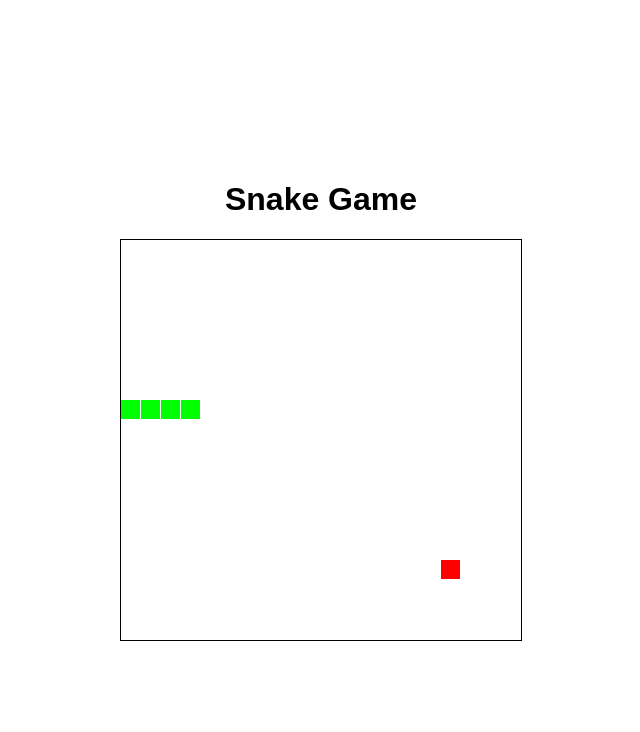
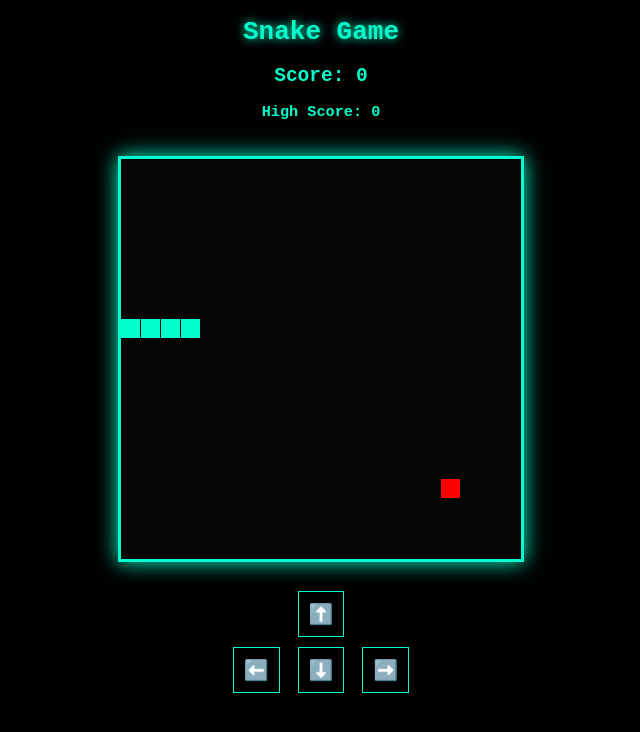
Before and after one commit to simaloibranice-boop/Snake-Game, a plain HTML site: page index.html in a window 1280 px wide. Shown: the whole page, without its empty margins (319-959 px from the left). Drawn offline with Linux system fonts and the light colour scheme.

Commit message:
Upgraded snake game with levels and leaderboard

```diff
--- a/index.html
+++ b/index.html
@@ -1,25 +1,28 @@
 <!DOCTYPE html>
 <html>
+
 <head>
   <title>Snake Game</title>
-        <style>
-            body {
-                display: flex;
-                flex-direction: column;
-                align-items: center;
-                justify-content: center;
-                height: 100vh;
-                margin: 0;
-                font-family: Arial, sans-serif;
-            }
-            #gameCanvas {
-                border: 1px solid #000;
-            }
-        </style>
+  <link rel="stylesheet" href="style.css">
 </head>
+
 <body>
+
 <h1>Snake Game</h1>
+
+<h2 id="score">Score: 0</h2>
+<h3 id="highscore"></h3>
+
 <canvas id="gameCanvas" width="400" height="400"></canvas>
+
+<div class="controls">
+<button onclick="move('up')">⬆️</button><br>
+<button onclick="move('left')">⬅️</button>
+<button onclick="move('down')">⬇️</button>
+<button onclick="move('right')">➡️</button>
+</div>
+
 <script src="script.js"></script>
+
 </body>
 </html>
--- a/script.js
+++ b/script.js
@@ -4,105 +4,150 @@ const ctx = canvas.getContext("2d")
 const grid = 20
 let count = 0
 
+let score = 0
+let speed = 4
+
+let highScore = localStorage.getItem("highscore") || 0
+document.getElementById("highscore").innerText = "High Score: " + highScore
+
+let eatSound = new Audio("sounds/eat.wav")
+let gameOverSound = new Audio("sounds/gameover.wav")
+
 let snake = {
-  x: 160,
-  y: 160,
-  dx: grid,
-  dy: 0,
-  cells: [],
-  maxCells: 4
+x:160,
+y:160,
+dx:grid,
+dy:0,
+cells:[],
+maxCells:4
 }
 
 let apple = {
-  x: 320,
-  y: 320
+x:320,
+y:320
 }
 
-function getRandomInt(min, max) {
-  return Math.floor(Math.random() * (max - min)) + min
+function getRandomInt(min,max){
+return Math.floor(Math.random()*(max-min))+min
 }
 
-function loop() {
+function loop(){
 
 requestAnimationFrame(loop)
 
-  if (++count < 4) return
-  count = 0
+if(++count < speed) return
+count=0
 
 ctx.clearRect(0,0,canvas.width,canvas.height)
 
 snake.x += snake.dx
 snake.y += snake.dy
 
-  if (snake.x < 0) snake.x = canvas.width - grid
-  else if (snake.x >= canvas.width) snake.x = 0
+if(snake.x < 0) snake.x = canvas.width-grid
+else if(snake.x >= canvas.width) snake.x = 0
 
-  if (snake.y < 0) snake.y = canvas.height - grid
-  else if (snake.y >= canvas.height) snake.y = 0
+if(snake.y < 0) snake.y = canvas.height-grid
+else if(snake.y >= canvas.height) snake.y = 0
 
-  snake.cells.unshift({x: snake.x, y: snake.y})
+snake.cells.unshift({x:snake.x,y:snake.y})
 
-  if (snake.cells.length > snake.maxCells) {
+if(snake.cells.length > snake.maxCells){
 snake.cells.pop()
 }
 
-  ctx.fillStyle = "red"
-  ctx.fillRect(apple.x, apple.y, grid-1, grid-1)
+ctx.fillStyle="red"
+ctx.fillRect(apple.x,apple.y,grid-1,grid-1)
 
-  ctx.fillStyle = "lime"
+ctx.fillStyle="#00ffcc"
 
-  snake.cells.forEach(function(cell, index){
+snake.cells.forEach(function(cell,index){
 
-    ctx.fillRect(cell.x, cell.y, grid-1, grid-1)
+ctx.fillRect(cell.x,cell.y,grid-1,grid-1)
 
-    if (cell.x === apple.x && cell.y === apple.y) {
+if(cell.x===apple.x && cell.y===apple.y){
+
 snake.maxCells++
+score++
 
-      apple.x = getRandomInt(0,20) * grid
-      apple.y = getRandomInt(0,20) * grid
+eatSound.play()
+
+document.getElementById("score").innerText="Score: "+score
+
+if(score % 5 === 0){
+speed++
 }
 
-    for (let i = index + 1; i < snake.cells.length; i++) {
-
-      if (cell.x === snake.cells[i].x &&
-          cell.y === snake.cells[i].y) {
-
-        snake.x = 160
-        snake.y = 160
-        snake.cells = []
-        snake.maxCells = 4
-        snake.dx = grid
-        snake.dy = 0
-
-        apple.x = getRandomInt(0,20) * grid
-        apple.y = getRandomInt(0,20) * grid
-      }
-    }
-  })
+apple.x = getRandomInt(0,20)*grid
+apple.y = getRandomInt(0,20)*grid
 }
 
-document.addEventListener("keydown", function(e){
+for(let i=index+1;i<snake.cells.length;i++){
 
-  if (e.which === 37 && snake.dx === 0) {
-    snake.dx = -grid
-    snake.dy = 0
+if(cell.x===snake.cells[i].x && cell.y===snake.cells[i].y){
+
+gameOverSound.play()
+
+if(score > highScore){
+localStorage.setItem("highscore",score)
 }
 
-  else if (e.which === 38 && snake.dy === 0) {
-    snake.dy = -grid
-    snake.dx = 0
+alert("Game Over! Score: "+score)
+location.reload()
+
 }
 
-  else if (e.which === 39 && snake.dx === 0) {
-    snake.dx = grid
-    snake.dy = 0
-  }
-
-  else if (e.which === 40 && snake.dy === 0) {
-    snake.dy = grid
-    snake.dx = 0
 }
 
 })
 
+}
+
+document.addEventListener("keydown",function(e){
+
+if(e.which===37 && snake.dx===0){
+snake.dx=-grid
+snake.dy=0
+}
+
+else if(e.which===38 && snake.dy===0){
+snake.dy=-grid
+snake.dx=0
+}
+
+else if(e.which===39 && snake.dx===0){
+snake.dx=grid
+snake.dy=0
+}
+
+else if(e.which===40 && snake.dy===0){
+snake.dy=grid
+snake.dx=0
+}
+
+})
+
+function move(dir){
+
+if(dir==="left" && snake.dx===0){
+snake.dx=-grid
+snake.dy=0
+}
+
+if(dir==="right" && snake.dx===0){
+snake.dx=grid
+snake.dy=0
+}
+
+if(dir==="up" && snake.dy===0){
+snake.dy=-grid
+snake.dx=0
+}
+
+if(dir==="down" && snake.dy===0){
+snake.dy=grid
+snake.dx=0
+}
+
+}
+
 requestAnimationFrame(loop)
--- a/style.css
+++ b/style.css
@@ -1,12 +1,30 @@
-body {
-    text-align: center;
-    font-family: Arial;
-    background: #111;
-    color: #eee;
+body{
+background:black;
+color:#00ffcc;
+text-align:center;
+font-family:monospace;
 }
 
-canvas {
-    background: #222;
-    border: 1px solid #555;
-    margin-top: 20px;
+canvas{
+background:#050505;
+border:3px solid #00ffcc;
+box-shadow:0 0 20px #00ffcc;
+margin-top:20px;
 }
+
+h1{
+text-shadow:0 0 10px #00ffcc;
+}
+
+.controls{
+margin-top:20px;
+}
+
+button{
+font-size:20px;
+margin:5px;
+padding:10px;
+background:black;
+color:#00ffcc;
+border:1px solid #00ffcc;
+}
```
Lines whose indentation alone changed are shown as unchanged.
